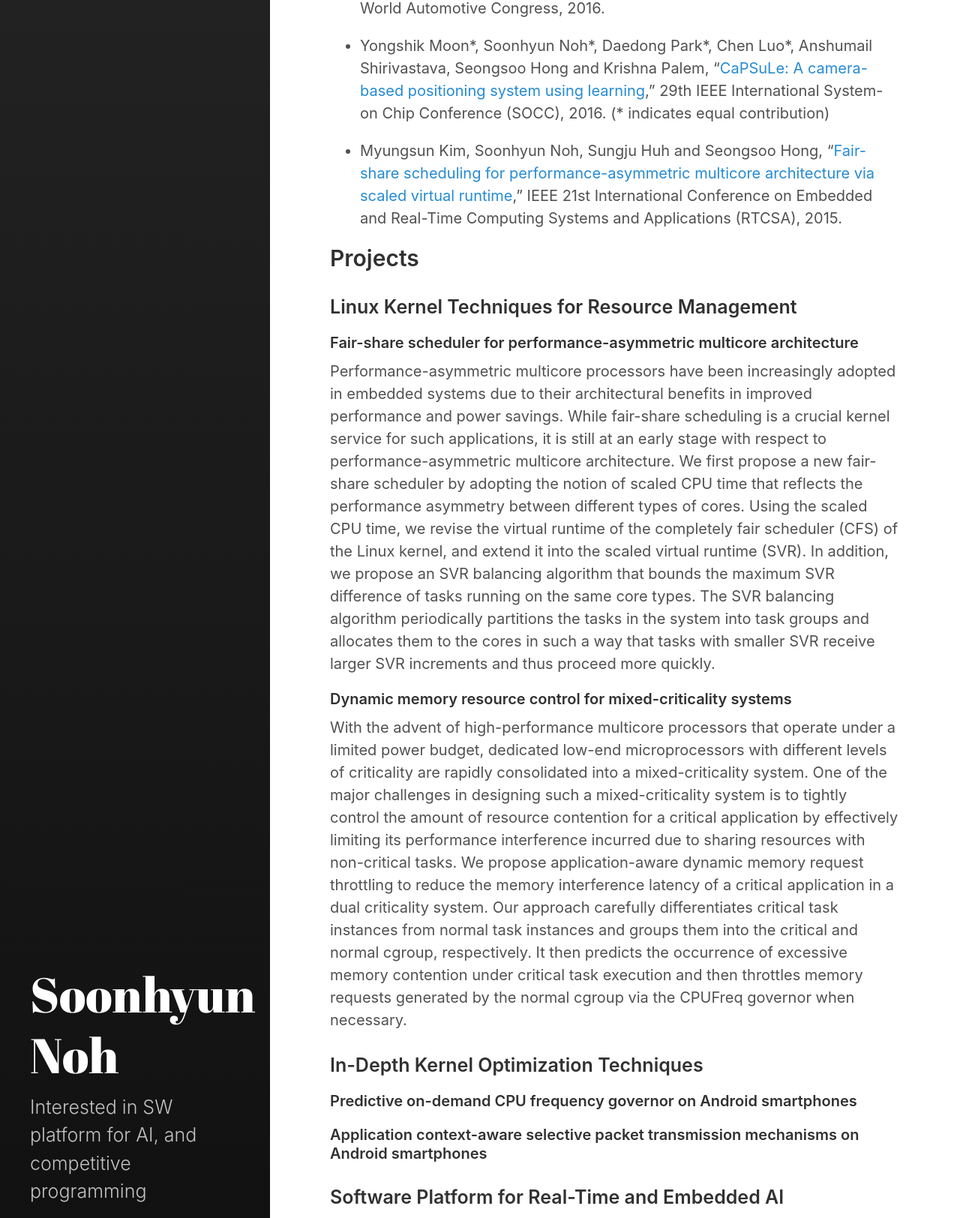
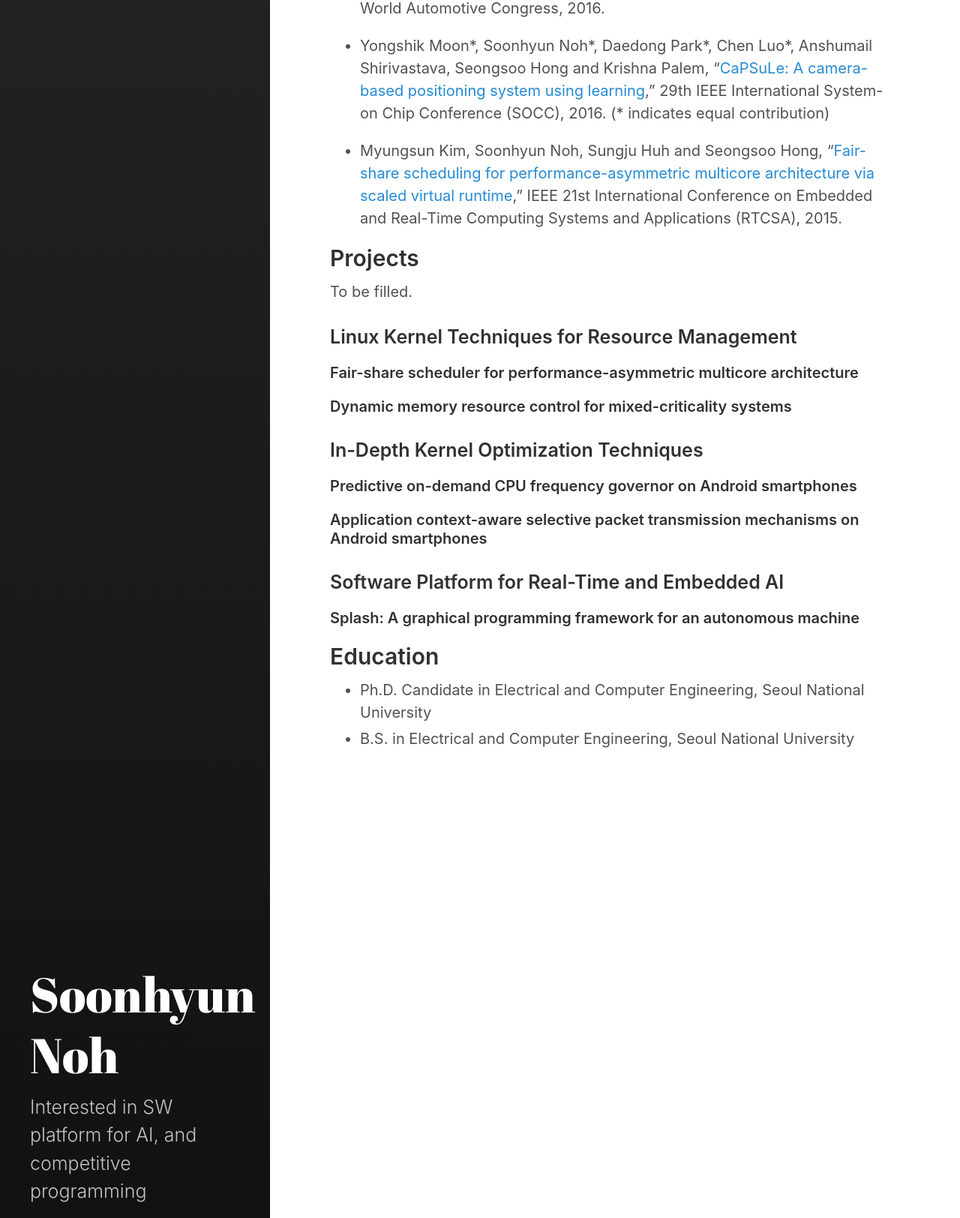
Before and after one commit to shnoh171/shnoh171.github.io, a Jekyll site: the page built from about.md, in a window 1280 px wide, cut to the strip 1622-3246 px from the top of the page. Shown: the whole strip at 75% size. Built offline with Jekyll 4.4.1, drawn with Linux system fonts in a browser that asks for light colours.

Commit message:
working on projects

```diff
--- a/about.md
+++ b/about.md
@@ -30,13 +30,13 @@ System software engineer, with experience working on operating systems (Linux ke
 
 ## Projects
 
+To be filled.
+
 ### Linux Kernel Techniques for Resource Management
 
 #### Fair-share scheduler for performance-asymmetric multicore architecture
-Performance-asymmetric multicore processors have been increasingly adopted in embedded systems due to their architectural benefits in improved performance and power savings. While fair-share scheduling is a crucial kernel service for such applications, it is still at an early stage with respect to performance-asymmetric multicore architecture. We first propose a new fair-share scheduler by adopting the notion of scaled CPU time that reflects the performance asymmetry between different types of cores. Using the scaled CPU time, we revise the virtual runtime of the completely fair scheduler (CFS) of the Linux kernel, and extend it into the scaled virtual runtime (SVR). In addition, we propose an SVR balancing algorithm that bounds the maximum SVR difference of tasks running on the same core types. The SVR balancing algorithm periodically partitions the tasks in the system into task groups and allocates them to the cores in such a way that tasks with smaller SVR receive larger SVR increments and thus proceed more quickly.
 
 #### Dynamic memory resource control for mixed-criticality systems
-With the advent of high-performance multicore processors that operate under a limited power budget, dedicated low-end microprocessors with different levels of criticality are rapidly consolidated into a mixed-criticality system. One of the major challenges in designing such a mixed-criticality system is to tightly control the amount of resource contention for a critical application by effectively limiting its performance interference incurred due to sharing resources with non-critical tasks. We propose application-aware dynamic memory request throttling to reduce the memory interference latency of a critical application in a dual criticality system. Our approach carefully differentiates critical task instances from normal task instances and groups them into the critical and normal cgroup, respectively. It then predicts the occurrence of excessive memory contention under critical task execution and then throttles memory requests generated by the normal cgroup via the CPUFreq governor when necessary.
 
 ### In-Depth Kernel Optimization Techniques
 
```
